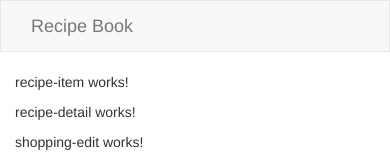
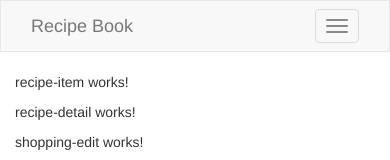
Before and after one commit to TheDapperDemon/RecipeBook, an Angular app: page / in a window 390 px wide. Shown: the top 160 px of the page. Built offline with nearby package versions, Linux system fonts and the light colour scheme.

Commit message:
Made dropdown responsive

```diff
--- a/src/app/header/header.component.html
+++ b/src/app/header/header.component.html
@@ -1,9 +1,12 @@
 <nav class="navbar navbar-default">
     <div class="container-fluid">
         <div clss="navbar-header">
+            <button type="button" class="navbar-toggle" (click)="collapsed = !collapsed">
+                <span class="icon-bar" *ngFor="let iconBar of [1, 2, 3]"></span>
+            </button>
             <a href="#" class="navbar-brand">Recipe Book</a>
         </div>
-        <div class="collapse navbar-collapse">
+        <div class="navbar-collapse" [class.collapse]="collapsed" (window:resize)="collapsed = true">
             <ul class="nav navbar-nav">
                 <li><a href="#">Recipes</a></li>
                 <li><a href="#">Shopping List</a></li>
--- a/src/app/header/header.component.ts
+++ b/src/app/header/header.component.ts
@@ -5,5 +5,5 @@ import { Component } from '@angular/core';
     templateUrl: './header.component.html'
 })
 export class HeaderComponent {
-
+collapsed = true;
 }
```
